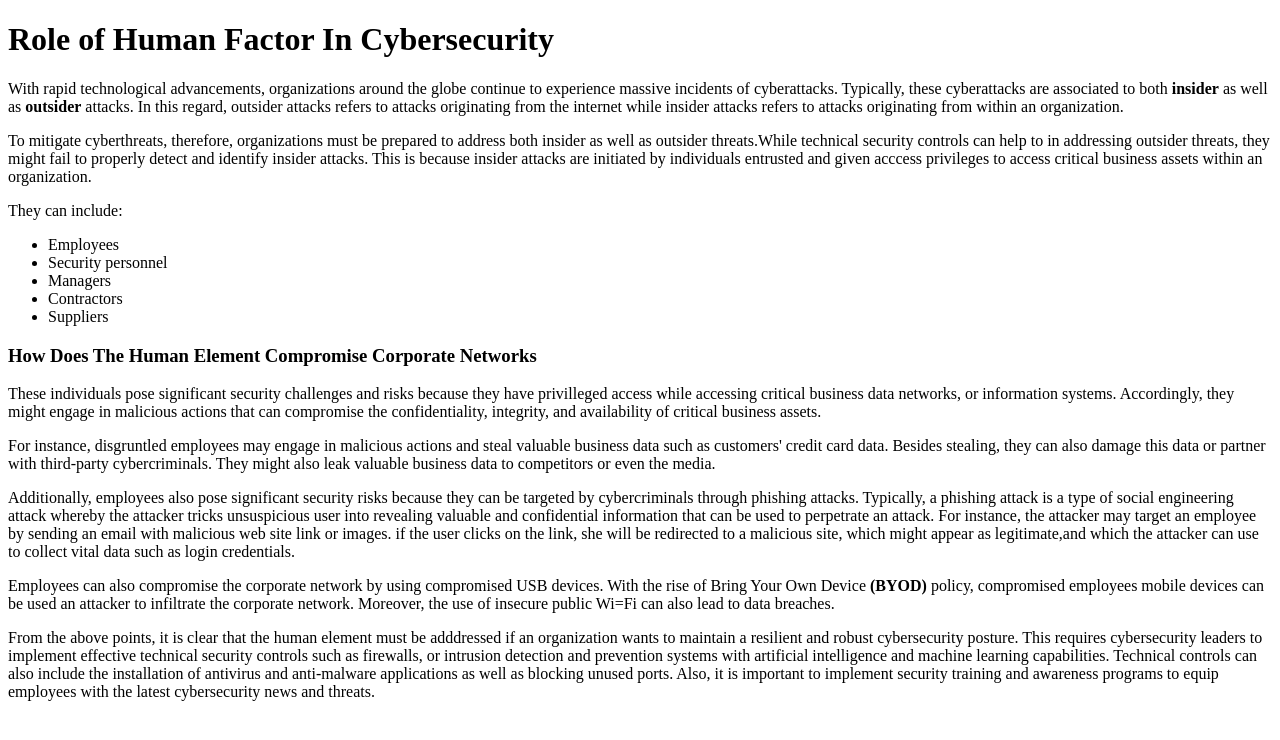
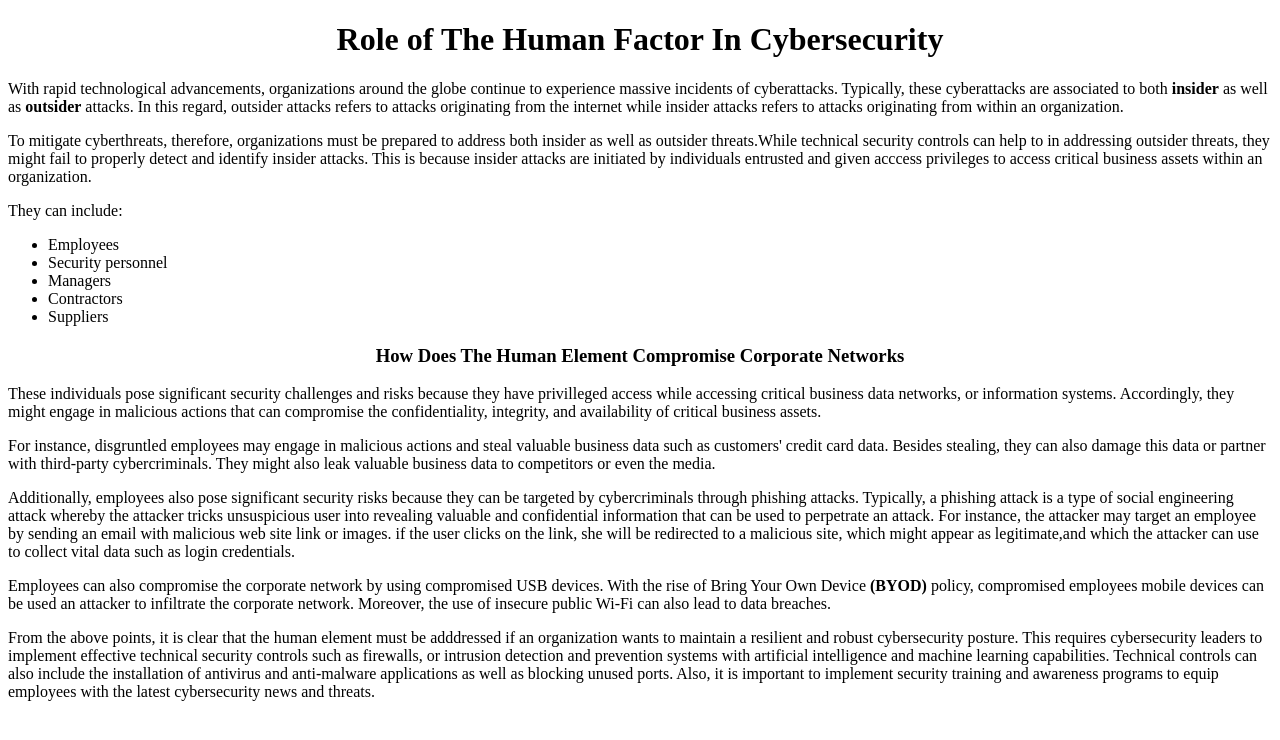
Before and after one commit to finalproject-450/finalproject-450.github.io, a plain HTML site: page index.html in a window 1280 px wide. Drawn offline with Linux system fonts and the light colour scheme.

Commit message:
Update index.html
Update index.html by centering headings

```diff
--- a/index.html
+++ b/index.html
@@ -6,7 +6,7 @@
 </head>
 <body>
 
-<h1>Role of Human Factor In Cybersecurity</h1>
+<h1 style="text-align:center">Role of The Human Factor In Cybersecurity</h1>
 
 <p>With rapid technological advancements, organizations around the globe continue to experience massive incidents of cyberattacks.
   Typically, these cyberattacks are associated to both <b>insider</b> as well as <b>outsider</b> attacks.
@@ -24,7 +24,7 @@
       <li>Contractors</li>
     <li>Suppliers</li>
     </ul>
-  <h3>How Does The Human Element Compromise Corporate Networks</h3>
+  <h3 style="text-align:center">How Does The Human Element Compromise Corporate Networks</h3>
 
   <p> These individuals pose significant security challenges and risks because they have privilleged access while accessing critical business data
 networks, or information systems. Accordingly, they might engage in malicious actions that can compromise the confidentiality, integrity,
@@ -42,7 +42,7 @@ networks, or information systems. Accordingly, they might engage in malicious ac
 
   <p>Employees can also compromise the corporate network by using compromised USB devices. With the rise of Bring Your Own Device <b>(BYOD)</b>
     policy, compromised employees mobile devices can be used an attacker to infiltrate the corporate network. Moreover, the use of insecure
-    public Wi=Fi can also lead to data breaches.</p>
+    public Wi-Fi can also lead to data breaches.</p>
 
   <p>From the above points, it is clear that the human element must be adddressed if an organization wants to maintain a resilient and robust
     cybersecurity posture. This requires cybersecurity leaders to implement effective technical security controls such as firewalls, or
```
